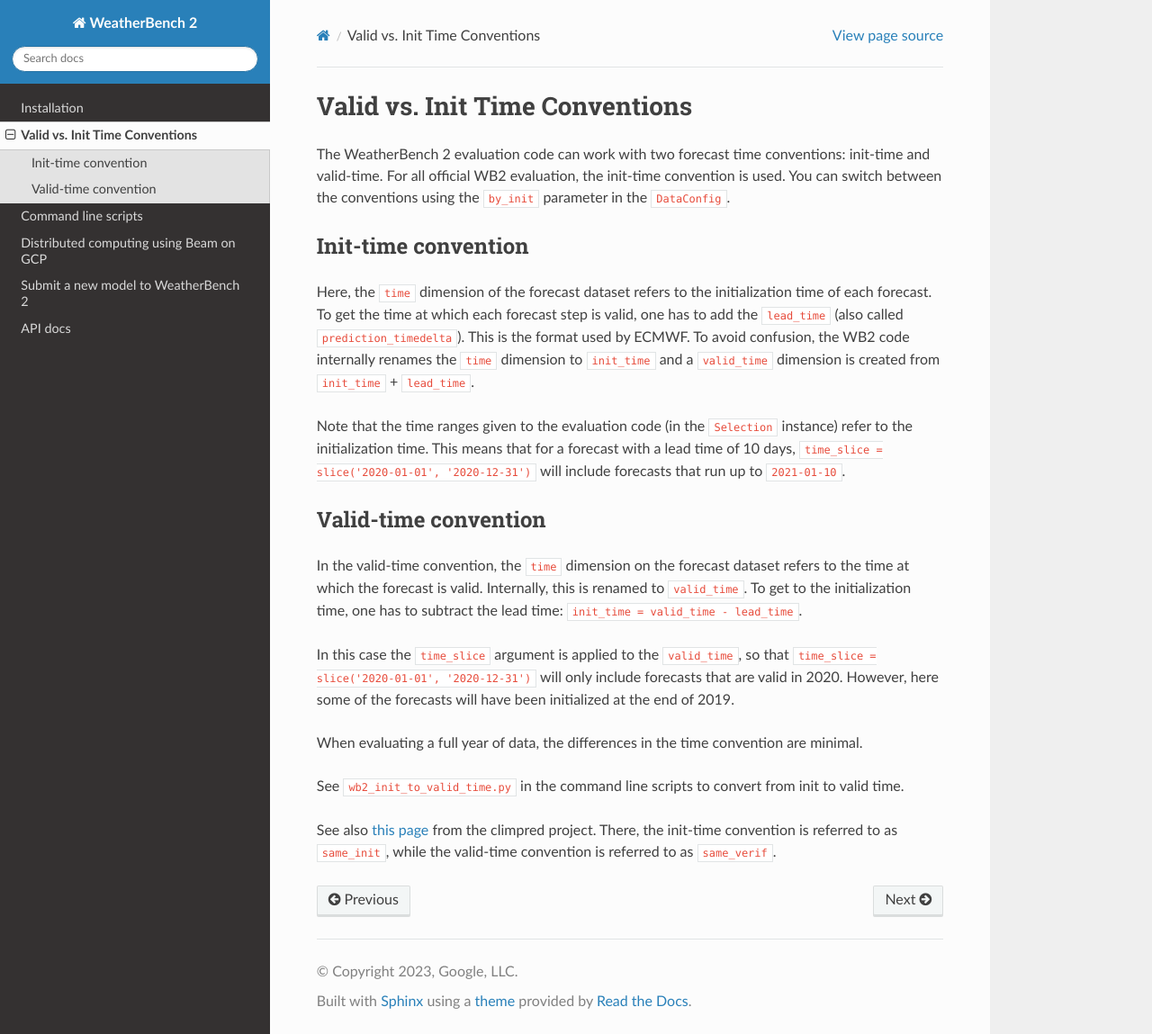
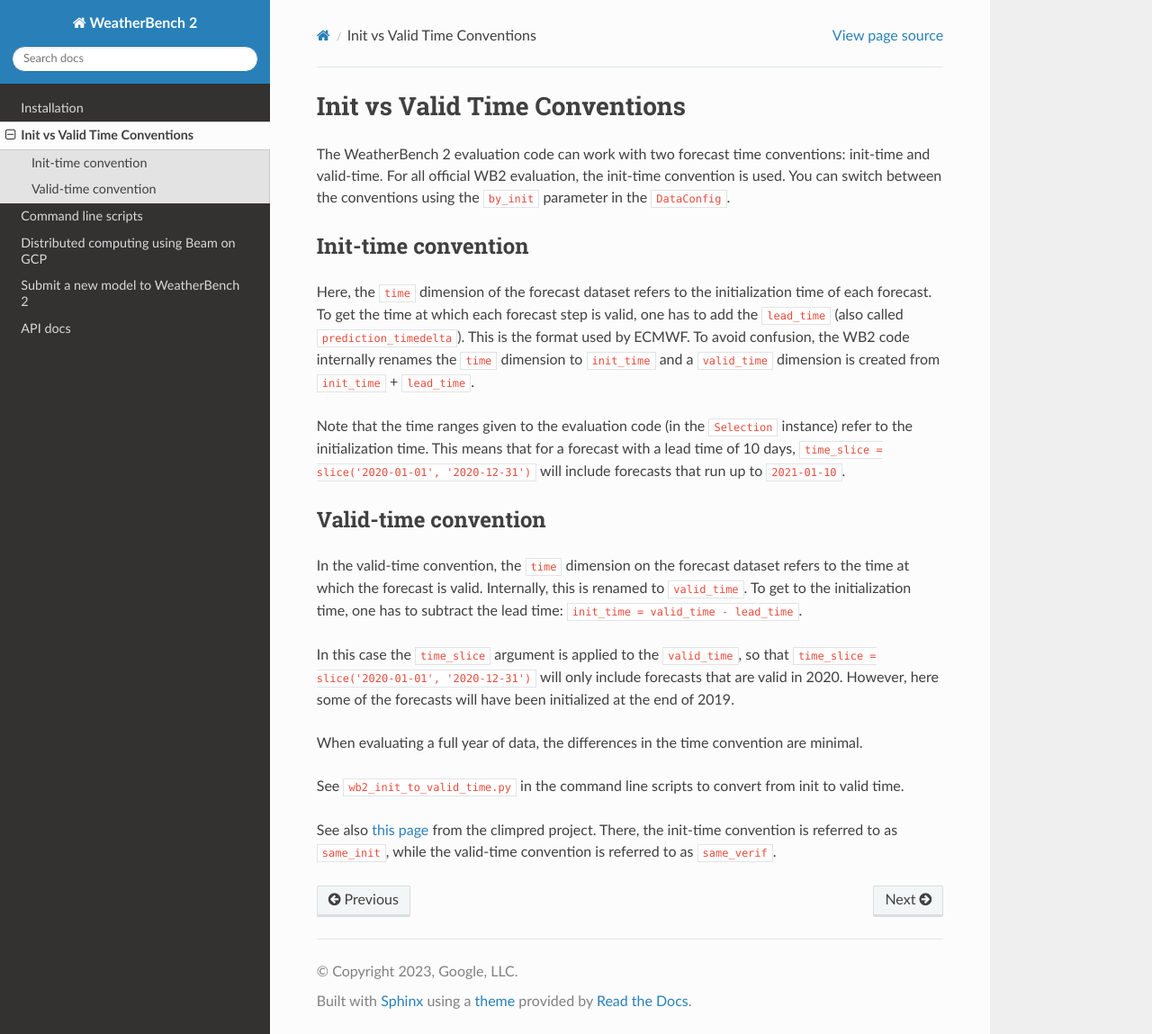
Before and after one commit to google-research/weatherbench2, a Sphinx documentation site: the page built from docs/source/init-vs-valid-time.md, in a window 1280 px wide and 1149 px high. Shown: the whole window at 90% size. Built offline with Sphinx 7.4.7 and the Read the Docs theme 2.0.0, drawn with Linux system fonts in a browser that asks for light colours; pages that are not in the unit, such as notebooks, are missing from menus.

```diff
--- a/docs/source/init-vs-valid-time.md
+++ b/docs/source/init-vs-valid-time.md
@@ -1,4 +1,4 @@
-# Valid vs. Init Time Conventions
+# Init vs Valid Time Conventions
 
 The WeatherBench 2 evaluation code can work with two forecast time conventions: init-time and valid-time. For all official WB2 evaluation, the init-time convention is used. You can switch between the conventions using the `by_init` parameter in the `DataConfig`.
 
```
